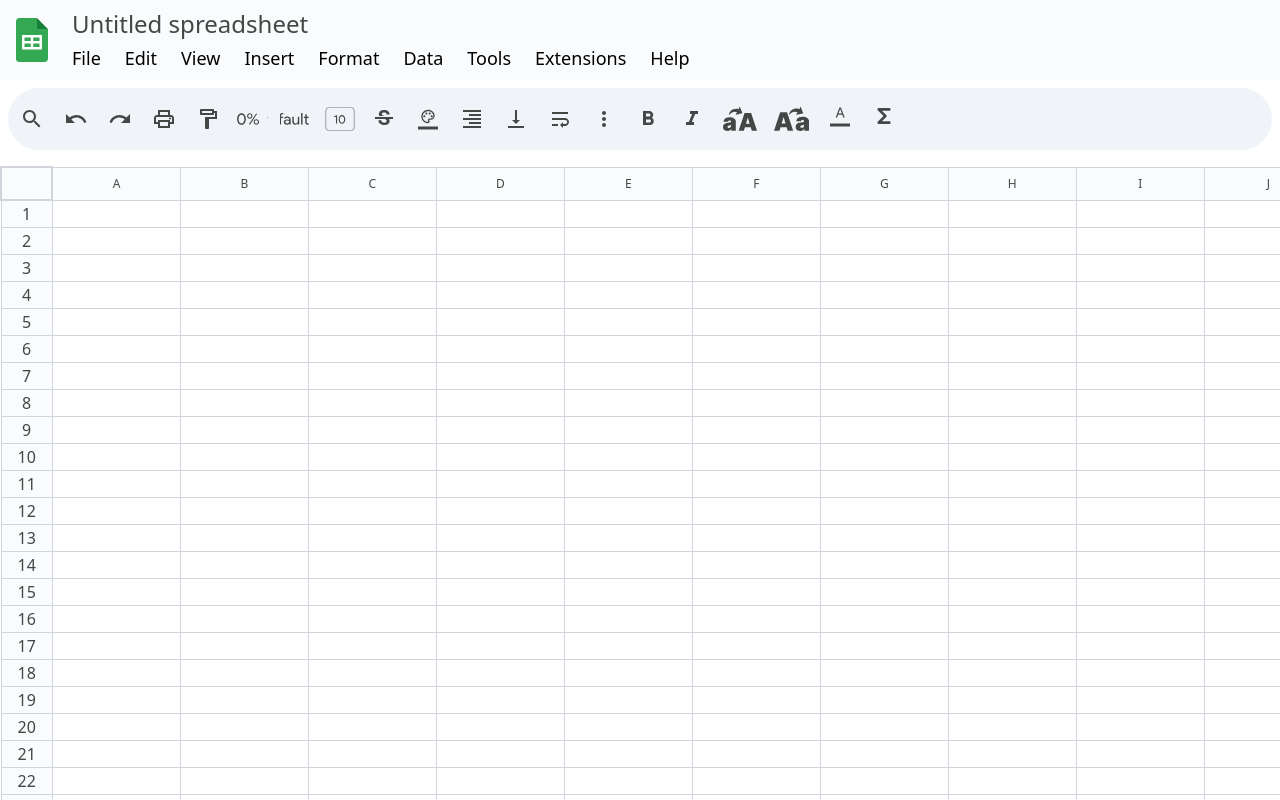
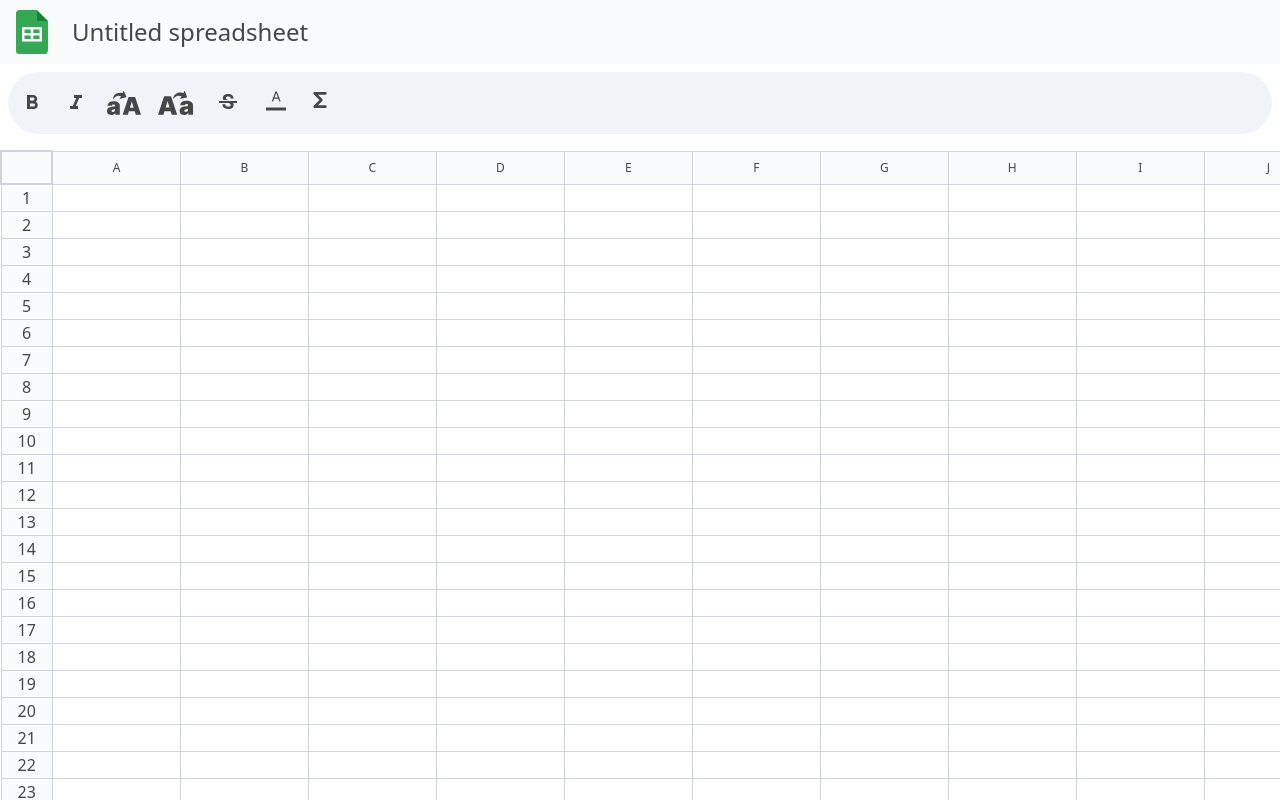
Before and after one commit to Ashutoshkrh/Sheets, a React (Create React App) app in the folder mysheets/: page / in a window 1280 px wide. Built offline with nearby package versions, Linux system fonts and the light colour scheme.

Commit message:
working only

```diff
--- a/mysheets/src/components/Header.js
+++ b/mysheets/src/components/Header.js
@@ -9,7 +9,7 @@ function Header() {
           <img src="/images/logo.png" alt="icon" />
           <div className="ml-2">
             <h1 className="text-2xl text-[#444746] px-2">Untitled spreadsheet</h1>
-            <div className="flex space-x-2 mt-1 text-lg">
+            {/* <div className="flex space-x-2 mt-1 text-lg">
               {["File", "Edit", "View", "Insert", "Format", "Data", "Tools", "Extensions", "Help"].map(
                 (item) => (
                   <button key={item} className="hover:bg-[#E8EBEE] px-2 rounded-md">
@@ -17,7 +17,7 @@ function Header() {
                   </button>
                 )
               )}
-            </div>
+            </div> */}
           </div>
         </div>
         <div className="flex space-x-4">{/* Add more buttons/icons here if needed */}</div>
--- a/mysheets/src/components/Spreadsheet.js
+++ b/mysheets/src/components/Spreadsheet.js
@@ -273,6 +273,19 @@ function Spreadsheet() {
     });
   };
 
+    // Strikethrough function
+    const handleStrikethrough = () => {
+      setTableData((prev) => {
+        return prev.map((row) =>
+          row.map((cell) =>
+            cell.selected
+              ? { ...cell, style: "strikethrough" } // Convert text to lowercase for selected cells
+              : { ...cell }
+          )
+        );
+      });
+    };
+
   return (
     <>
       <Toolbar
@@ -288,6 +301,7 @@ function Spreadsheet() {
         handleGreenBg={handleGreenBg}
         handleUppercase={handleUppercase}
         handleLowercase={handleLowercase}
+        handleStrikethrough={handleStrikethrough}
       />
       <div
         className="w-full overflow-auto shadow-lg mt-4 bg-white h-[calc(100%-136px)]"
--- a/mysheets/src/components/Toolbar.js
+++ b/mysheets/src/components/Toolbar.js
@@ -1,22 +1,7 @@
 import React, { useState } from "react";
 
-function Toolbar({ performToolbarOperation, handleBold, handleItalic, handleRedText, handleYellowText, handleGreenText, handleBlueText, handleUppercase ,handleLowercase }) {
-  const icons = [
-    "Search",
-    "Undo",
-    "Redo",
-    "Print",
-    "Format paint",
-    "Frame 14",
-    "Frame 15",
-    "Frame 17",
-    "Strikethrough s",
-    "Frame 19",
-    "Format align right",
-    "Vertical align bottom",
-    "Wrap text",
-    "More vert",
-  ];
+function Toolbar({ performToolbarOperation, handleBold, handleItalic, handleRedText, handleYellowText, handleGreenText, handleBlueText, handleUppercase ,handleLowercase,handleStrikethrough }) {
+  const icons = [];
 
   const [isDropdownOpen, setDropdownOpen] = useState(false);
   const [isTextColorDropdownOpen, setTextColorDropdownOpen] = useState(false);
@@ -96,6 +81,14 @@ function Toolbar({ performToolbarOperation, handleBold, handleItalic, handleRedT
         onClick={handleLowercase}
       ></button>
 
+        <button
+        className="w-10 h-6 bg-[#444746]"
+        style={{
+          mask: `url('/images/Strikethrough s.svg') no-repeat center`,
+          WebkitMask: `url('/images/Strikethrough s.svg') no-repeat center`,
+        }}
+        onClick={handleStrikethrough}
+      ></button>
       {/* Frame 18 Icon with Text Color Dropdown */}
       <div className="relative">
         <button
```
Also changed, not shown: mysheets/public/images/L.svg (added), mysheets/public/images/U.svg (added).
